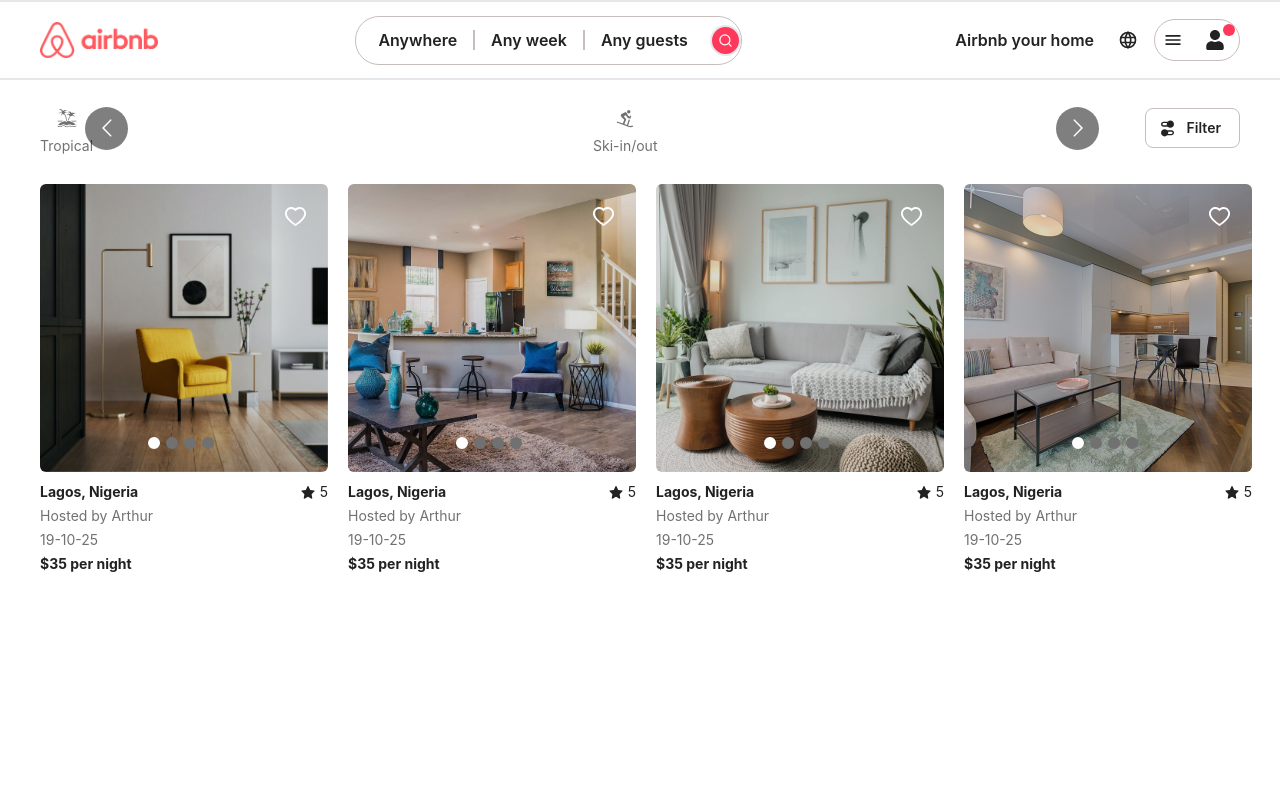
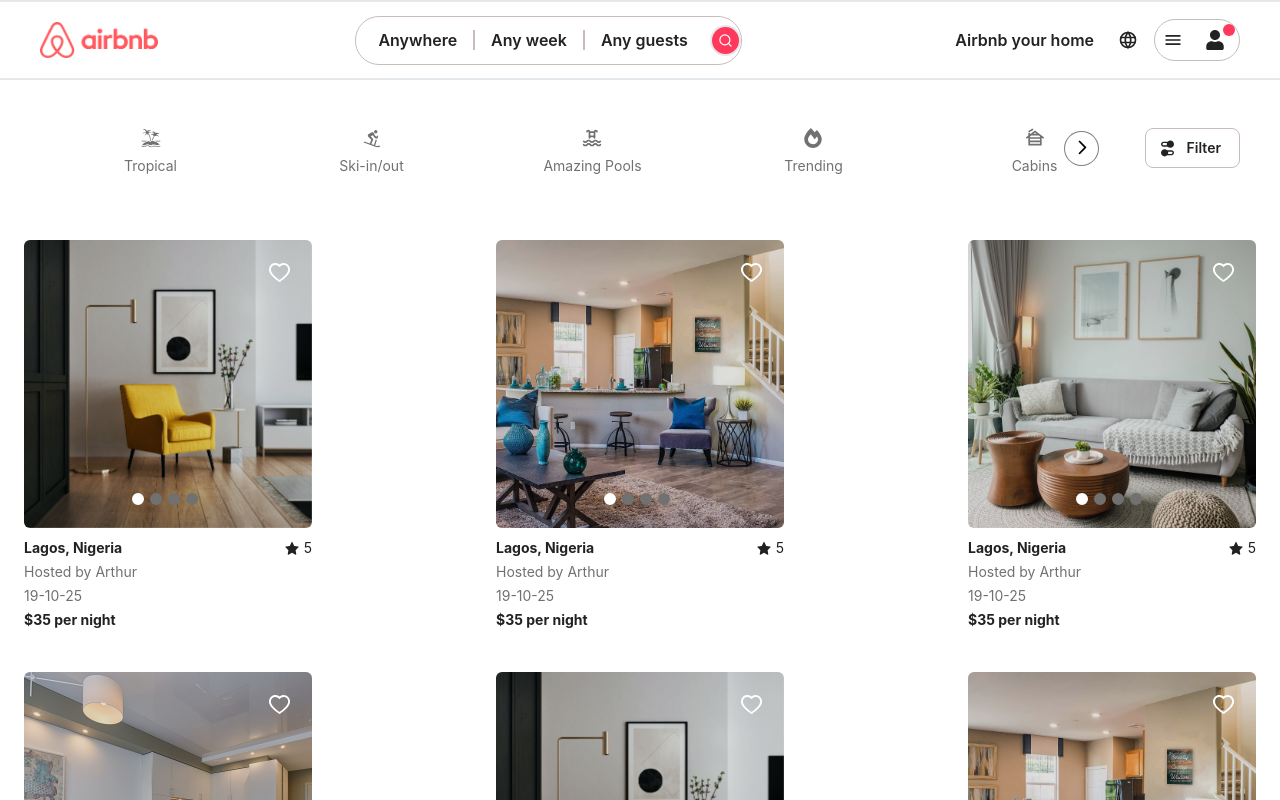
Before and after one commit to nelsonelaye/airbnb-tailwind, a React (Create React App) app: page / in a window 1280 px wide. Shown: the top 800 px of the page. Built offline with nearby package versions, Linux system fonts and the light colour scheme.

Commit message:
Update filter modal

```diff
--- a/src/components/Categories/Categories.tsx
+++ b/src/components/Categories/Categories.tsx
@@ -8,6 +8,7 @@ import { IoMdSwitch } from "react-icons/io";
 import Carousel from "react-multi-carousel";
 import "react-multi-carousel/lib/styles.css";
 import { props } from "./types";
+import styled from "styled-components";
 
 const Categories = ({ onclick }: props) => {
   const category_list = [
@@ -32,8 +33,8 @@ const Categories = ({ onclick }: props) => {
     { title: "Generic", icon: <SiStarbucks /> },
   ];
   return (
-    <div className="flex items-center my-5 px-10">
-      <Carousel
+    <div className="flex items-center mt-10 mb-12 px-10">
+      <Slide
         additionalTransfrom={0}
         arrows
         autoPlay={false}
@@ -66,7 +67,7 @@ const Categories = ({ onclick }: props) => {
               max: 464,
               min: 0,
             },
-            items: 2,
+            items: 3,
             partialVisibilityGutter: 30,
           },
           tablet: {
@@ -74,7 +75,7 @@ const Categories = ({ onclick }: props) => {
               max: 1024,
               min: 464,
             },
-            items: 2,
+            items: 5,
             partialVisibilityGutter: 30,
           },
         }}
@@ -88,7 +89,7 @@ const Categories = ({ onclick }: props) => {
         swipeable
       >
         {category_list?.map((item) => (
-          <div className="flex flex-col items-center w-fit text-sm text-tc">
+          <div className="flex flex-col justify-center items-center w-fit text-sm text-tc m-auto">
             <div className="my-2 text-tc" style={{ fontSize: "20px" }}>
               {" "}
               {item.icon}
@@ -96,7 +97,7 @@ const Categories = ({ onclick }: props) => {
             <div className="text-center">{item.title}</div>
           </div>
         ))}
-      </Carousel>
+      </Slide>
 
       <div
         className="flex h-10 text-base items-center rounded-lg py-2 px-2.5 thick-border cursor-pointer"
@@ -112,3 +113,30 @@ const Categories = ({ onclick }: props) => {
 };
 
 export default Categories;
+
+const Slide = styled(Carousel)`
+  .react-multi-carousel-item {
+  }
+  // .react-multi-carousel-item--active {
+  //   border: 2px solid #000;
+  //   color: #000;
+  // }
+  .react-multiple-carousel__arrow--left {
+    display: none;
+  }
+  .react-multiple-carousel__arrow--right {
+    right: calc(2% +1px);
+  }
+
+  .react-multiple-carousel__arrow {
+    background-color: #fff;
+    border: 1px solid rgba(0, 0, 0, 0.5);
+    min-width: 35px;
+    min-height: 35px;
+  }
+  .react-multiple-carousel__arrow::before {
+    color: rgb(0, 0, 0);
+    font-weight: 900;
+    font-size: 15px;
+  }
+`;
--- a/src/components/Checkbox/Checkbox.tsx
+++ b/src/components/Checkbox/Checkbox.tsx
@@ -13,6 +13,8 @@ export default function ControlledCheckbox() {
       checked={checked}
       onChange={handleChange}
       inputProps={{ "aria-label": "controlled" }}
+      className="my-0 mr-4"
+      style={{ marginTop: "-10px" }}
     />
   );
 }
--- a/src/components/Explore/Explore.tsx
+++ b/src/components/Explore/Explore.tsx
@@ -11,6 +11,38 @@ import { AiFillHeart, AiOutlineHeart } from "react-icons/ai";
 
 const Explore = () => {
   const homes = [
+    {
+      images: [room1, room2, room3, room4],
+      location: "Lagos, Nigeria",
+      host: "Arthur",
+      date: "19-10-25",
+      price: 35,
+      star: 5.0,
+    },
+    {
+      images: [room2, room1, room3, room4],
+      location: "Lagos, Nigeria",
+      host: "Arthur",
+      date: "19-10-25",
+      price: 35,
+      star: 5.0,
+    },
+    {
+      images: [room3, room2, room4, room1],
+      location: "Lagos, Nigeria",
+      host: "Arthur",
+      date: "19-10-25",
+      price: 35,
+      star: 5.0,
+    },
+    {
+      images: [room4, room3, room1, room2],
+      location: "Lagos, Nigeria",
+      host: "Arthur",
+      date: "19-10-25",
+      price: 35,
+      star: 5.0,
+    },
     {
       images: [room1, room2, room3, room4],
       location: "Lagos, Nigeria",
@@ -71,9 +103,9 @@ const Explore = () => {
     },
   };
   return (
-    <main className="w-full my-7 flex justify-between space-x-5 px-10">
+    <main className="w-full my-7 flex flex-wrap justify-between">
       {homes?.map((home, index) => (
-        <div key={index} className="w-72">
+        <div key={index} className="w-72 mx-6 my-4">
           <Slide
             additionalTransfrom={0}
             arrows={false}
--- a/src/components/FilterModal/FilterModal.tsx
+++ b/src/components/FilterModal/FilterModal.tsx
@@ -23,7 +23,7 @@ const FilterModal = ({ onclick }: AppProps) => {
     { value: 8 },
   ];
   return (
-    <div className="flex flex-col justify-center items-center w-full min-h-screen z-20 absolute top-0 bg-overlay">
+    <div className="flex flex-col justify-center items-center w-full h-auto z-20 absolute top-0 bg-overlay">
       <div className="flex flex-col justify-center items-center bg-white my-20 w-4/6 border-b-2 border-fade">
         <div
           className="thick-border w-full flex items-center py-5 px-7 cursor-pointer"
@@ -35,20 +35,20 @@ const FilterModal = ({ onclick }: AppProps) => {
 
           <h2 className="text-lg text-center font-bold m-auto">Filters</h2>
         </div>
-        <div className="w-full p-7">
-          <div className="border-b-2 border-lb">
+        <div className="w-full px-7">
+          <div className="border-b-2 border-lb py-5">
             <p className="filters">Price range</p>
-            <p className="text-tc font-medium">
+            <span className="text-tc font-medium">
               The average nightly price is $35
-            </p>
+            </span>
           </div>
-          <div className="border-b-2 border-lb">
+          <div className="border-b-2 border-lb py-5">
             <p className="filters">Type of Place</p>
 
-            <div className="flex items-start">
+            <div className="flex items-start my-5">
               <Checkbox />
-              <div>
-                <label>Private Room</label>
+              <div className="w-2/4">
+                <label className="font-semibold">Private Room</label>
                 <p className="text-tc">
                   Your own room in a home or a hotel, plus some shared common
                   spaces
@@ -56,17 +56,38 @@ const FilterModal = ({ onclick }: AppProps) => {
               </div>
             </div>
           </div>
-          <div className="border-b-2 border-lb">
+          <div className="border-b-2 border-lb py-5">
             <p className="filters">Rooms and Beds</p>
 
-            <div className="flex w-full">
-              <div className="unselected-radio">Any</div>
-              {numberOfRooms?.map((item) => (
-                <div className="unselected-radio">{item.value}</div>
-              ))}
+            <div className="my-5">
+              <p className="text-tc text-sm font-medium my-2">Bedrooms</p>
+              <div className="flex w-full">
+                <div className="selected-option">Any</div>
+                {numberOfRooms?.map((item) => (
+                  <div className="unselected-option">{item.value}</div>
+                ))}
+              </div>
+            </div>
+            <div className="my-5">
+              <p className="text-tc text-sm font-medium my-2">Beds</p>
+              <div className="flex w-full">
+                <div className="selected-option">Any</div>
+                {numberOfRooms?.map((item) => (
+                  <div className="unselected-option">{item.value}</div>
+                ))}
+              </div>
+            </div>
+            <div className="my-5">
+              <p className="text-tc text-sm font-medium my-2">Bathrooms</p>
+              <div className="flex w-full">
+                <div className="selected-option">Any</div>
+                {numberOfRooms?.map((item) => (
+                  <div className="unselected-option">{item.value}</div>
+                ))}
+              </div>
             </div>
           </div>
-          <div>
+          <div className="py-5">
             <p className="filters">Property Type</p>
             <div className="flex justify-between my-5">
               {propertyTypes?.map((item) => (
--- a/src/index.scss
+++ b/src/index.scss
@@ -14,24 +14,27 @@
   .filters {
     @apply text-base font-bold my-5 capitalize;
   }
-    .selected-radio {
+  .selected-option {
     @extend .thick-border;
-        @apply flex items-center justify-center rounded-2xl py-1 w-14 m-3 font-medium text-white;
+    @apply flex items-center justify-center rounded-2xl py-1 w-14 mr-5 font-medium text-white;
     background-color: black;
   }
-    .unselected-radio {
+  .unselected-option {
     @extend .thick-border;
-        @apply flex items-center justify-center rounded-2xl py-1 w-14 m-3 font-medium;
+    @apply flex items-center justify-center rounded-2xl py-1 w-14 mr-5 font-medium;
   }
 }
 
 body {
   margin: 0;
-    font-family: -apple-system, BlinkMacSystemFont, "Segoe UI", "Roboto", "Oxygen", "Ubuntu", "Cantarell", "Fira Sans", "Droid Sans", "Helvetica Neue", sans-serif;
+  font-family: -apple-system, BlinkMacSystemFont, "Segoe UI", "Roboto", "Oxygen",
+    "Ubuntu", "Cantarell", "Fira Sans", "Droid Sans", "Helvetica Neue",
+    sans-serif;
   -webkit-font-smoothing: antialiased;
   -moz-osx-font-smoothing: grayscale;
 }
 
 code {
-    font-family: source-code-pro, Menlo, Monaco, Consolas, "Courier New", monospace;
+  font-family: source-code-pro, Menlo, Monaco, Consolas, "Courier New",
+    monospace;
 }
```
Lines whose indentation alone changed are shown as unchanged.
